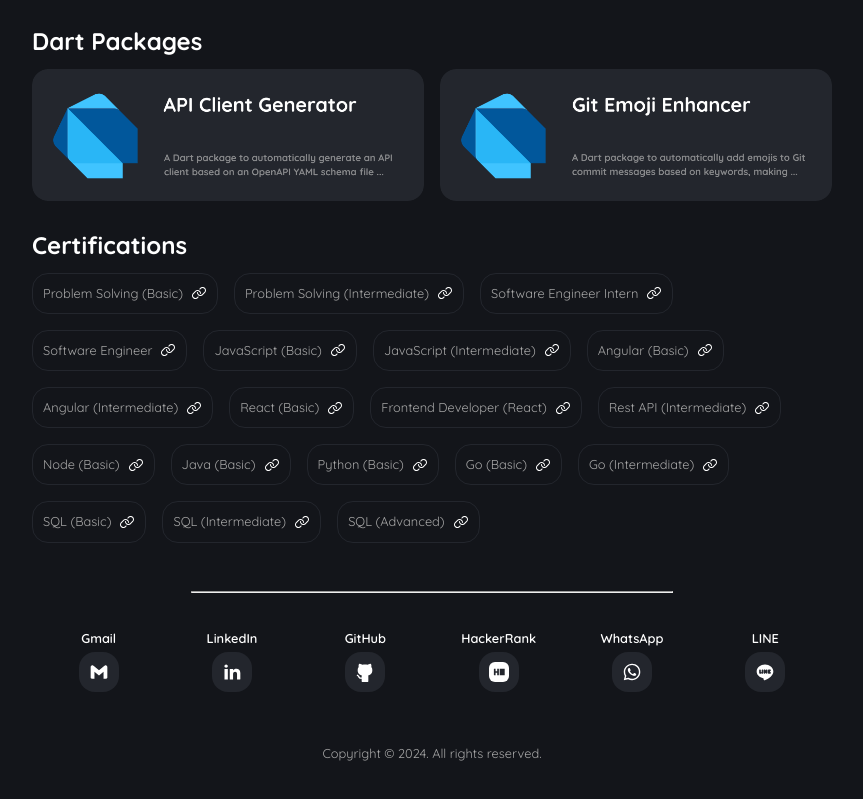
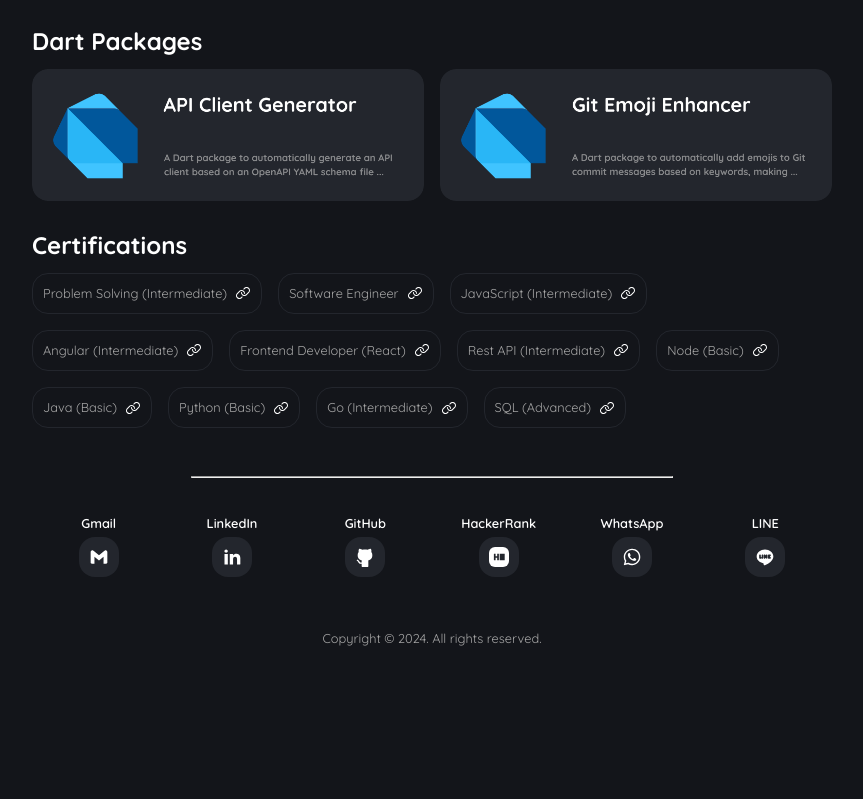
Before and after one commit to KaungKhantKyaw1997/kaungkhantkyaw1997.github.io, an Astro site: page / in a window 1280 px wide. Shown: the part 1583-2382 px from the top of the page, without its empty margins (208-1071 px from the left). After the commit the page ends 2312 px from the top, so only its background shows below. Built offline with nearby package versions, Linux system fonts and the light colour scheme; Astro itself is replaced by a stand-in of ours.

Commit message:
modify certify

```diff
--- a/src/data/CertificateData.js
+++ b/src/data/CertificateData.js
@@ -1,19 +1,7 @@
 export const certificateData = [
-  {
-    href: "https://www.hackerrank.com/certificates/154fb076f993",
-    title: "Problem Solving (Basic)",
-    iconSrc: "/icons/link.svg",
-    iconAlt: "Link",
-  },
   {
     href: "https://www.hackerrank.com/certificates/db94260451da",
     title: "Problem Solving (Intermediate)",
-    iconSrc: "/icons/link.svg",
-    iconAlt: "Link",
-  },
-  {
-    href: "https://www.hackerrank.com/certificates/a7fa55181632",
-    title: "Software Engineer Intern",
     iconSrc: "/icons/link.svg",
     iconAlt: "Link",
   },
@@ -24,32 +12,14 @@ export const certificateData = [
     iconAlt: "Link",
   },
   {
-    href: "https://www.hackerrank.com/certificates/bd65e2b527bc",
-    title: "JavaScript (Basic)",
-    iconSrc: "/icons/link.svg",
-    iconAlt: "Link",
-  },
-  {
     href: "https://www.hackerrank.com/certificates/2f51d5277588",
     title: "JavaScript (Intermediate)",
     iconSrc: "/icons/link.svg",
     iconAlt: "Link",
   },
   {
-    href: "https://www.hackerrank.com/certificates/af2c24b74b40",
-    title: "Angular (Basic)",
-    iconSrc: "/icons/link.svg",
-    iconAlt: "Link",
-  },
-  {
     href: "https://www.hackerrank.com/certificates/5d92b1babe4e",
     title: "Angular (Intermediate)",
-    iconSrc: "/icons/link.svg",
-    iconAlt: "Link",
-  },
-  {
-    href: "https://www.hackerrank.com/certificates/0eed46c253ea",
-    title: "React (Basic)",
     iconSrc: "/icons/link.svg",
     iconAlt: "Link",
   },
@@ -84,26 +54,8 @@ export const certificateData = [
     iconAlt: "Link",
   },
   {
-    href: "https://www.hackerrank.com/certificates/ad5fc5da580b",
-    title: "Go (Basic)",
-    iconSrc: "/icons/link.svg",
-    iconAlt: "Link",
-  },
-  {
     href: "https://www.hackerrank.com/certificates/09035745afbe",
     title: "Go (Intermediate)",
-    iconSrc: "/icons/link.svg",
-    iconAlt: "Link",
-  },
-  {
-    href: "https://www.hackerrank.com/certificates/8a0f64a6243a",
-    title: "SQL (Basic)",
-    iconSrc: "/icons/link.svg",
-    iconAlt: "Link",
-  },
-  {
-    href: "https://www.hackerrank.com/certificates/934e4aed9009",
-    title: "SQL (Intermediate)",
     iconSrc: "/icons/link.svg",
     iconAlt: "Link",
   },
```
